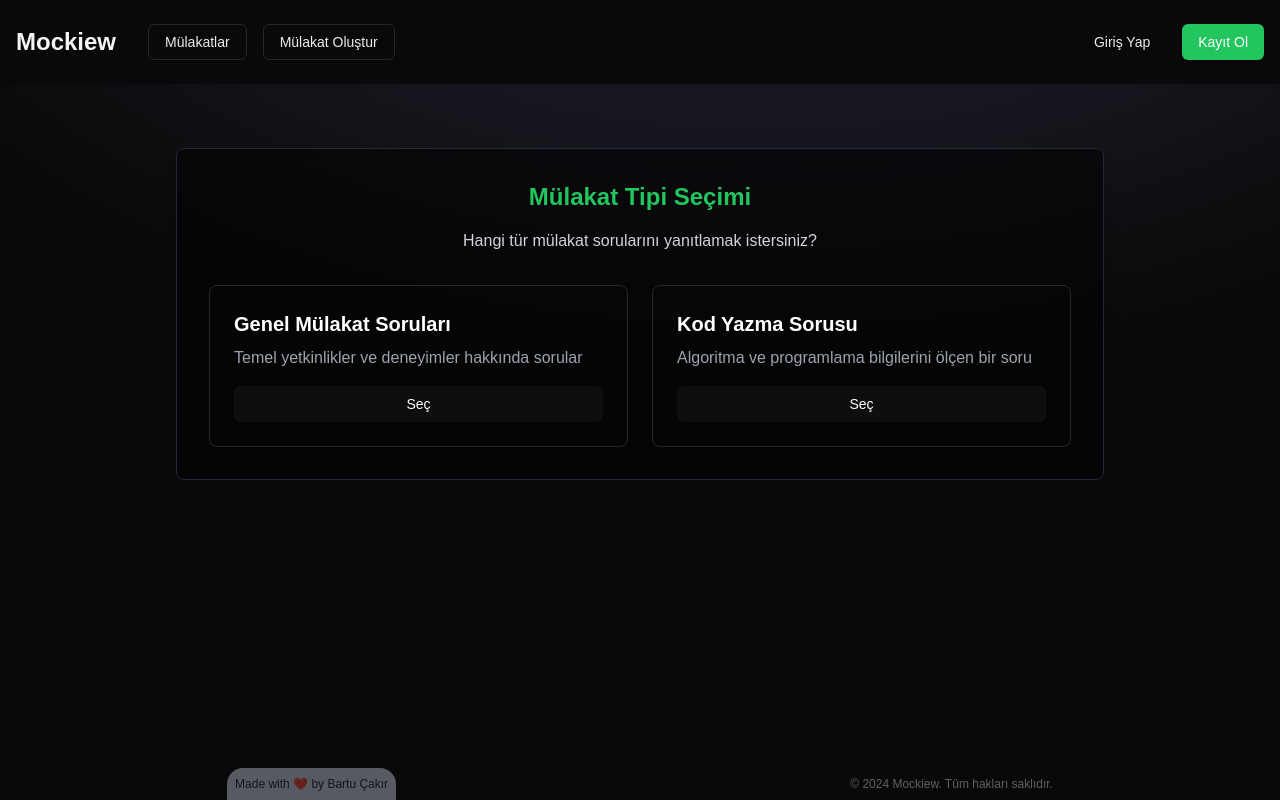
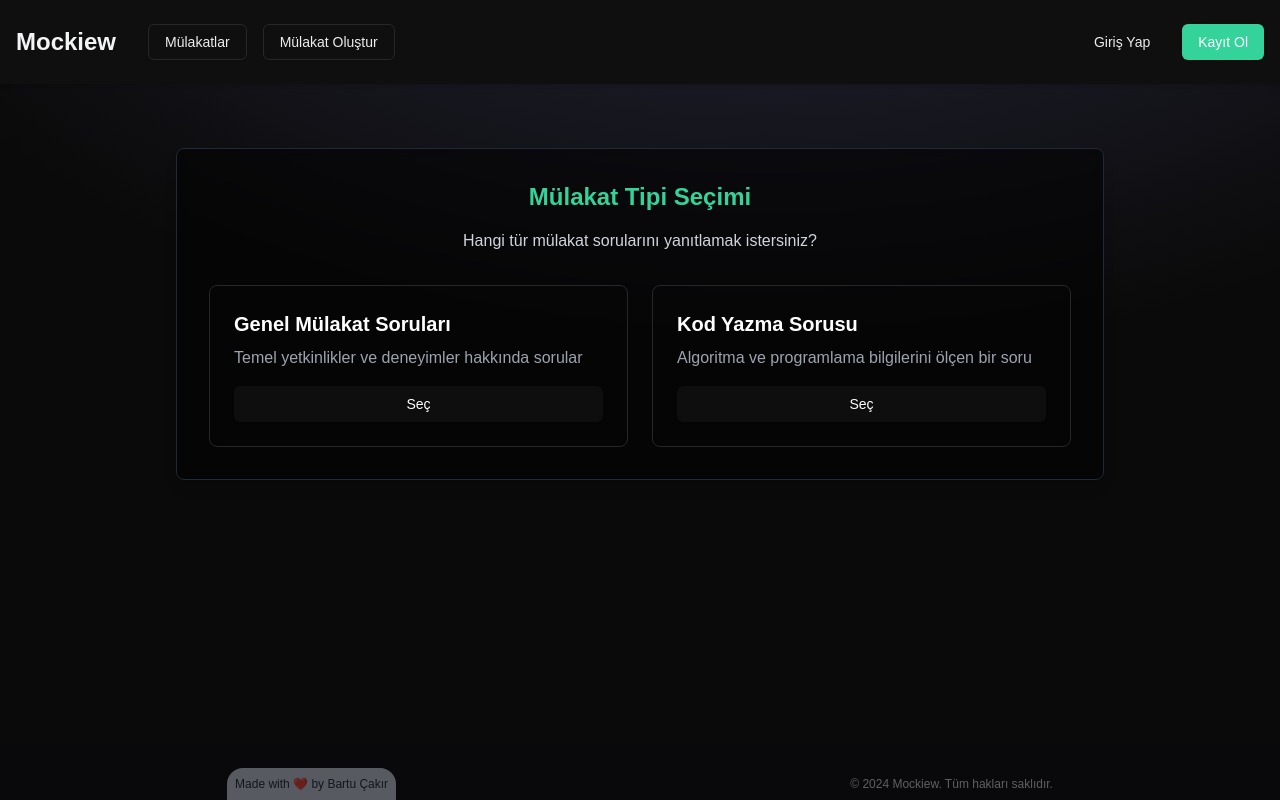
Before and after one commit to bartwo21/mockiew, a Next.js app: page /interview in a window 1280 px wide. Built offline with nearby package versions, Linux system fonts and the light colour scheme; no server answers.

Commit message:
fix: color palette

```diff
--- a/src/app/globals.css
+++ b/src/app/globals.css
@@ -27,7 +27,7 @@ body {
     --card-foreground: 240 10% 3.9%;
     --popover: 0 0% 100%;
     --popover-foreground: 240 10% 3.9%;
-    --primary: 142.1 76.2% 36.3%;
+    --primary: 158.1 64.4% 51.6%;
     --primary-foreground: 355.7 100% 97.3%;
     --secondary: 240 4.8% 95.9%;
     --secondary-foreground: 240 5.9% 10%;
@@ -56,7 +56,7 @@ body {
     --card-foreground: 0 0% 95%;
     --popover: 0 0% 9%;
     --popover-foreground: 0 0% 95%;
-    --primary: 142.1 70.6% 45.3%;
+    --primary: 158.1, 64.4%, 51.6%;
     --primary-foreground: 144.9 80.4% 10%;
     --secondary: 240 3.7% 15.9%;
     --secondary-foreground: 0 0% 98%;
@@ -68,7 +68,7 @@ body {
     --destructive-foreground: 0 85.7% 97.3%;
     --border: 240 3.7% 15.9%;
     --input: 240 3.7% 15.9%;
-    --ring: 142.4 71.8% 29.2%;
+    --ring: 158.1, 64.4%, 51.6%;
     --chart-1: 220 70% 50%;
     --chart-2: 160 60% 45%;
     --chart-3: 30 80% 55%;
--- a/src/app/interviews/page.tsx
+++ b/src/app/interviews/page.tsx
@@ -20,8 +20,8 @@ export default async function page() {
   return (
     <div className="flex flex-col items-center justify-center p-10 mx-auto relative h-full w-full bg-transparent">
       <div className="absolute top-0 z-[-2] w-full h-full bg-neutral-950 bg-[radial-gradient(ellipse_80%_80%_at_50%_-35%,rgba(120,119,198,0.3),rgba(255,255,255,0))]"></div>
-      <h1 className="text-primary font-bold text-3xl mb-10 w-full text-center">
-        MÜLAKATLARIM
+      <h1 className="text-primary text-2xl text-left w-5/6 ml-8">
+        Mülakatlarım
         <div>
           <hr className="my-4 h-0.5 border-t-0 bg-neutral-800 dark:bg-white/10" />
         </div>
@@ -31,7 +31,7 @@ export default async function page() {
           <p className="text-lg text-neutral-500 dark:text-neutral-400">
             Henüz bir mülakatınız bulunmamaktadır. Mülakat eklemek için{" "}
             <Link href="/interview">
-              <span className="text-primary transition-all hover:text-green-300">
+              <span className="text-primary transition-all hover:text-primary/80">
                 buraya
               </span>
             </Link>{" "}
@@ -40,7 +40,7 @@ export default async function page() {
         </div>
       ) : (
         <Suspense fallback={<InterviewsLoading />}>
-          <div className="grid grid-cols-1 lg:grid-cols-3 2xl:grid-cols-4 gap-4">
+          <div className="grid grid-cols-1 lg:grid-cols-2 2xl:grid-cols-2 gap-4 w-5/6">
             {/*  grid ile card height sorunu çözüldü */}
             {interviews.map((interview: any) => (
               <ClientInterviewCard key={interview.id} interview={interview} />
--- a/src/app/layout.tsx
+++ b/src/app/layout.tsx
@@ -49,7 +49,7 @@ export default async function RootLayout({
                 Made with ❤️ by{" "}
                 <Link
                   target="_blank"
-                  className="hover:text-green-600 transition-colors"
+                  className="hover:text-primary transition-colors"
                   href="https://bartwo.vercel.app/"
                 >
                   Bartu Çakır
--- a/src/components/interviews/ClientInterviewCard.tsx
+++ b/src/components/interviews/ClientInterviewCard.tsx
@@ -33,7 +33,7 @@ export default function ClientInterviewCard({ interview }: any) {
   return (
     <div className="p-4 w-full">
       <Link href={`/interviews/feedback/${interview.id}`} passHref>
-        <div className="group h-full bg-black bg-opacity-65 border border-transparent hover:border-green-950 hover:border-opacity-60 transition-all duration-500 px-8 pt-6 pb-6 rounded-lg overflow-hidden flex flex-col justify-between">
+        <div className="group h-full bg-emerald-950/10 border border-gray-800/40 bg-opacity-65 hover:border-green-950 hover:border-opacity-60 transition-all duration-500 px-8 pt-6 pb-6 rounded-lg overflow-hidden flex flex-col justify-between">
           <div>
             <h2 className="tracking-widest text-[10px] title-font font-medium text-gray-500 mb-1">
               {interview.status.charAt(0).toUpperCase() +
@@ -45,7 +45,7 @@ export default function ClientInterviewCard({ interview }: any) {
             </h1>
           </div>
           <div>
-            <a className="text-green-500 inline-flex items-center">
+            <a className="text-primary inline-flex items-center">
               Detaylar
               <svg
                 className="w-4 h-4 ml-2"
--- a/src/components/navbar/header.tsx
+++ b/src/components/navbar/header.tsx
@@ -23,7 +23,11 @@ export default function Header({ session }: { session: any }) {
   };
 
   return (
-    <header className="w-full py-6 bg-[#09090B] shadow-md z-10">
+    <header
+      className={`w-full py-6 shadow-md z-10 ${
+        pathname === "/" ? "bg-[#09090B]" : "bg-[#0f0f0f]"
+      }`}
+    >
       <nav className="container mx-auto flex justify-between items-center px-4">
         <div className="flex items-center gap-8 justify-center">
           <div onClick={() => handleNavigation("/")} className="cursor-pointer">
--- a/src/components/ui/button.tsx
+++ b/src/components/ui/button.tsx
@@ -1,16 +1,15 @@
-import * as React from "react"
-import { Slot } from "@radix-ui/react-slot"
-import { cva, type VariantProps } from "class-variance-authority"
+import * as React from "react";
+import { Slot } from "@radix-ui/react-slot";
+import { cva, type VariantProps } from "class-variance-authority";
 
-import { cn } from "@/lib/utils"
+import { cn } from "@/lib/utils";
 
 const buttonVariants = cva(
   "inline-flex items-center justify-center whitespace-nowrap rounded-md text-sm font-medium transition-colors focus-visible:outline-none focus-visible:ring-1 focus-visible:ring-ring disabled:pointer-events-none disabled:opacity-50",
   {
     variants: {
       variant: {
-        default:
-          "bg-primary text-primary-foreground shadow hover:bg-primary/90",
+        default: "bg-primary text-primary-foreground shadow",
         destructive:
           "bg-destructive text-destructive-foreground shadow-sm hover:bg-destructive/90",
         outline:
@@ -32,26 +31,26 @@ const buttonVariants = cva(
       size: "default",
     },
   }
-)
+);
 
 export interface ButtonProps
   extends React.ButtonHTMLAttributes<HTMLButtonElement>,
     VariantProps<typeof buttonVariants> {
-  asChild?: boolean
+  asChild?: boolean;
 }
 
 const Button = React.forwardRef<HTMLButtonElement, ButtonProps>(
   ({ className, variant, size, asChild = false, ...props }, ref) => {
-    const Comp = asChild ? Slot : "button"
+    const Comp = asChild ? Slot : "button";
     return (
       <Comp
         className={cn(buttonVariants({ variant, size, className }))}
         ref={ref}
         {...props}
       />
-    )
+    );
   }
-)
-Button.displayName = "Button"
+);
+Button.displayName = "Button";
 
-export { Button, buttonVariants }
+export { Button, buttonVariants };
```
